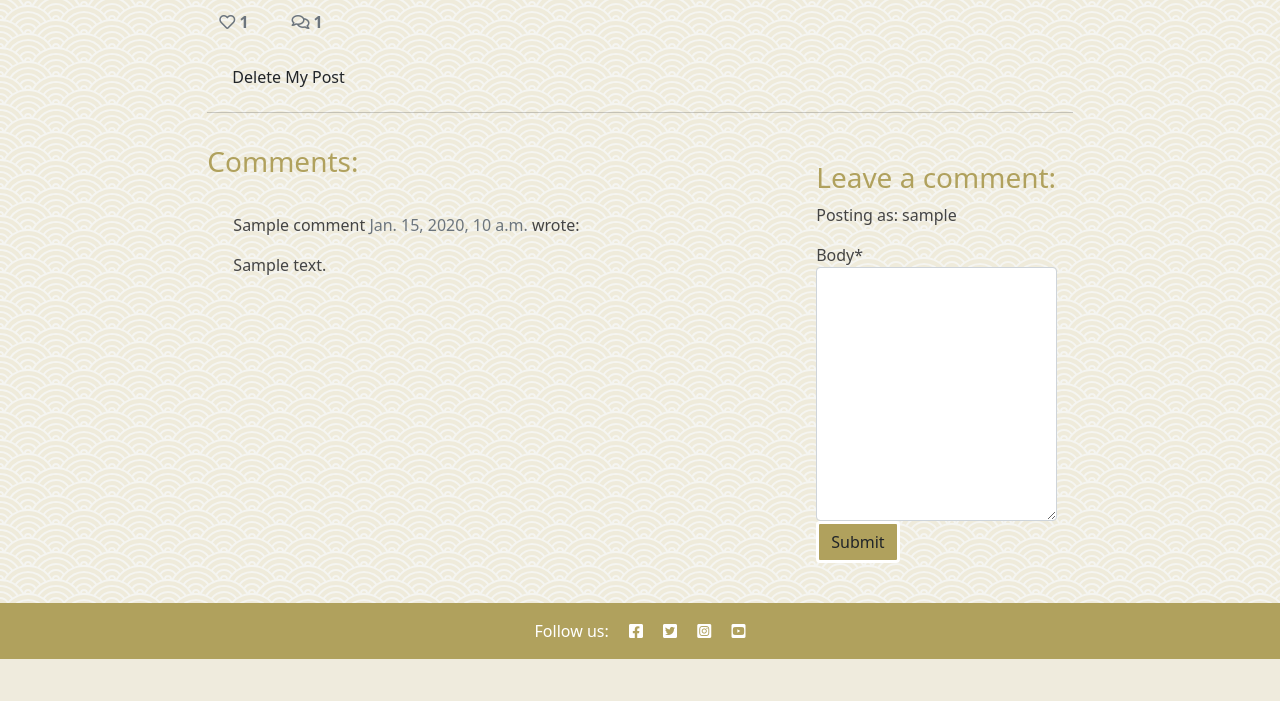
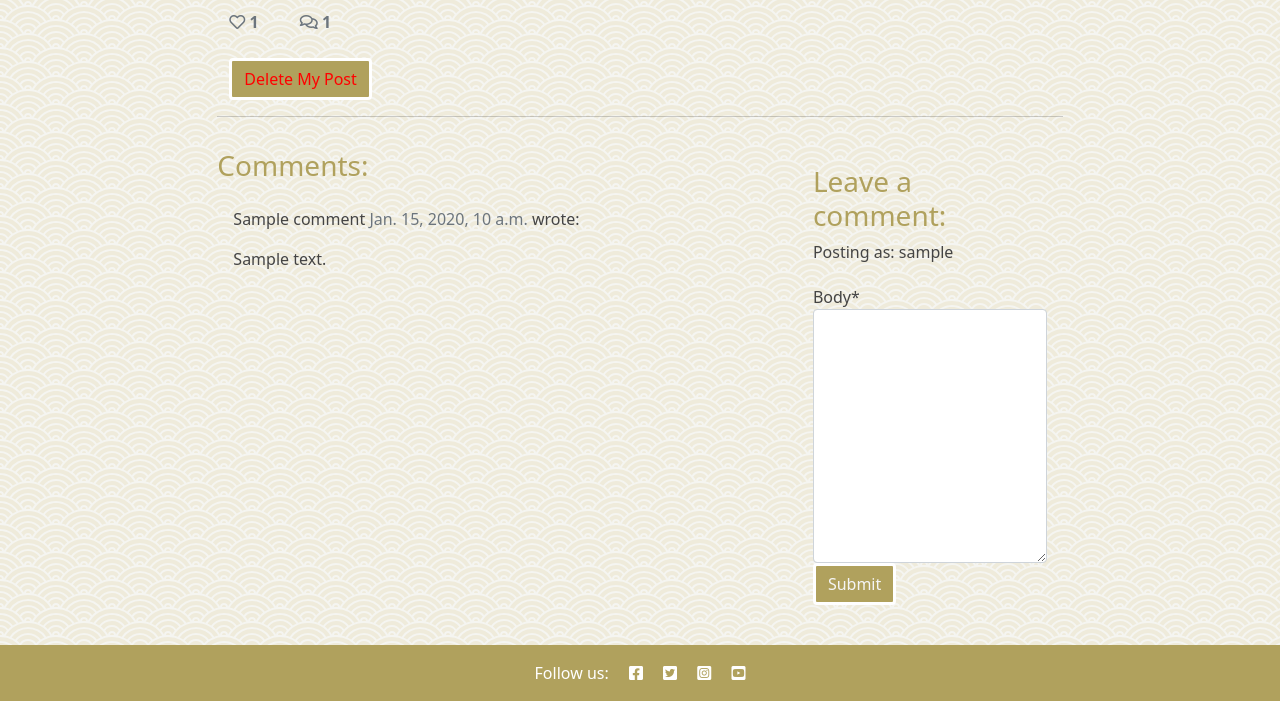
Before and after one commit to CheyenneMDavid/Just-Cakes, a Django app: a page that uses reviews/templates/reviews/post_detail.html in a window 1280 px wide. Shown: the part 499-1200 px from the top of the page. Before the commit the page ends 1158 px from the top, so only its background shows below. Run offline with Django 3.2, Linux system fonts and the light colour scheme; a user stored in the database is signed in; tables that the repository leaves empty hold one stand-in row (values such as "Sample post"); some libraries are stand-ins or nearby versions.

Commit message:
moved inline css to custom.css

```diff
--- a/reviews/templates/reviews/post_detail.html
+++ b/reviews/templates/reviews/post_detail.html
@@ -87,7 +87,7 @@
 		<h3>Comments:</h3>
 		<div class="card-body">
 			{% for comment in comments %}
-			<div class="comments" style="padding: 10px">
+			<div class="comments comment-padding">
 				<p class="font-weight-bold">
 					<!-- Dynamically displays the name of the user that wrote the comment -->
 					{{ comment.name }}
--- a/static/css/custom.css
+++ b/static/css/custom.css
@@ -21,7 +21,7 @@ h2,h3, h4, h5 {
 }
 
 /* Header */
-.navbar-text,
+.navbar,
 .custom-svg {
     font-family: 'Lobster', cursive;
     font-size: 27px;
@@ -106,11 +106,19 @@ hr {
 }
 
 .custom-button-color {
+    color: whitesmoke;
+    background-color: #b0a15d;
+    border: 3px solid white;
+}
+
+.custom-delete-button {
+    color: red;
     background-color: #b0a15d;
     border: 3px solid white;
 }
 
 .custom-submit-color {
+    color: whitesmoke;
     background-color: #b0a15d;
     border: 3px solid white;
     margin-top: 10px;
@@ -128,6 +136,13 @@ hr {
     column-rule-color: #556B2F;
 }
 
+.form-style {
+    margin-top: 1.3em;
+}
+
+.comment-padding {
+    style="padding: 10px"
+}
 
 
 /* Footer */
```
